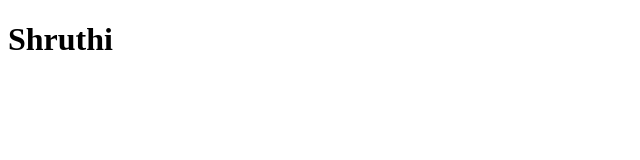
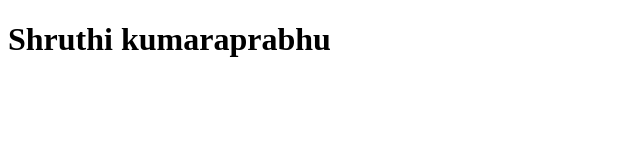
Before and after one commit to shruthiammu/tryrepo, a plain HTML site: page index.html in a window 1280 px wide. Shown: the whole page, without its empty margins (0-640 px from the left). Drawn offline with Linux system fonts and the light colour scheme.

Commit message:
feat : extra name added

```diff
--- a/index.html
+++ b/index.html
@@ -6,6 +6,6 @@
     <title>Document</title>
 </head>
 <body>
-    <h1>Shruthi</h1>
+    <h1>Shruthi kumaraprabhu</h1>
 </body>
 </html>
```
